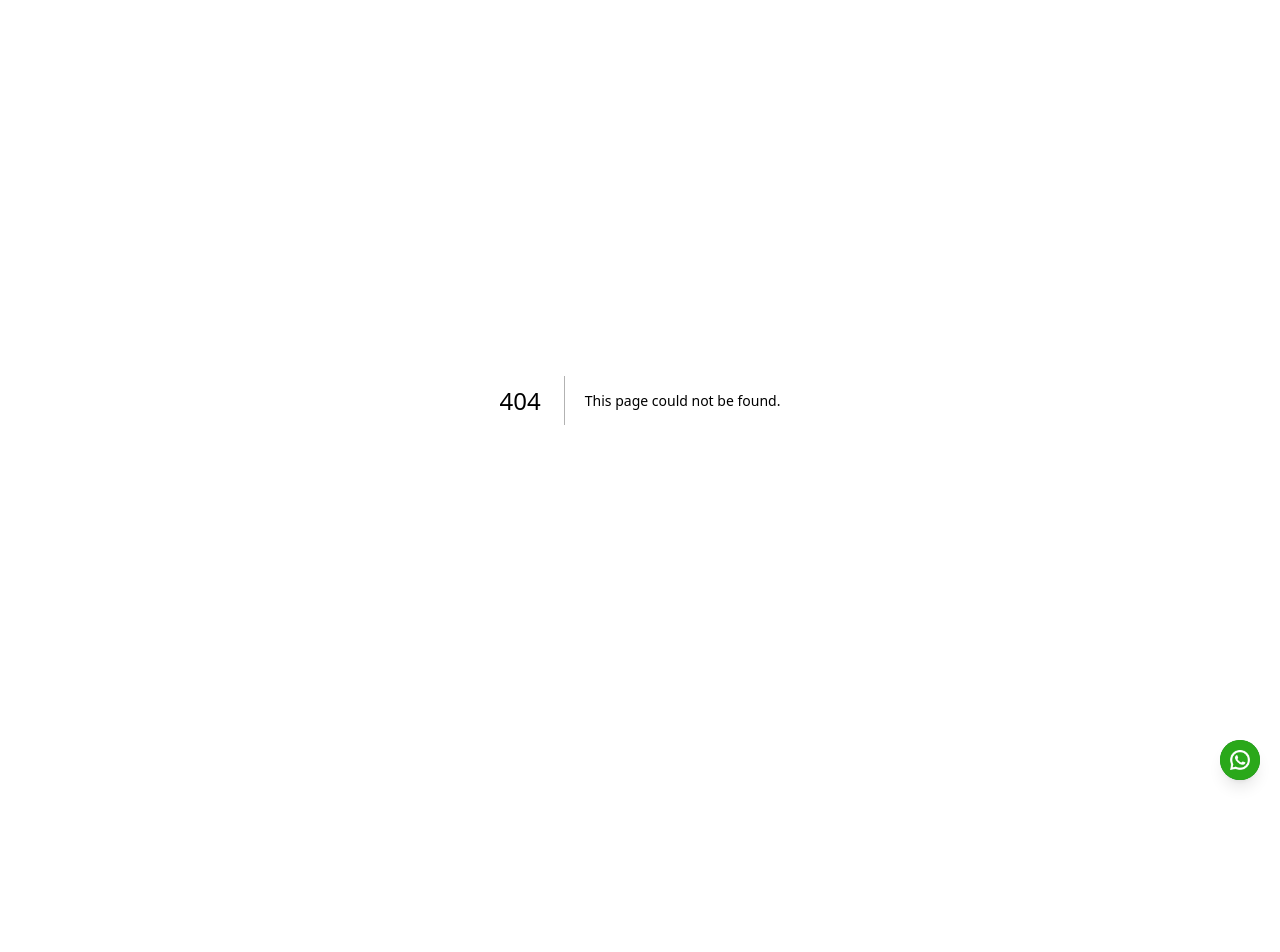
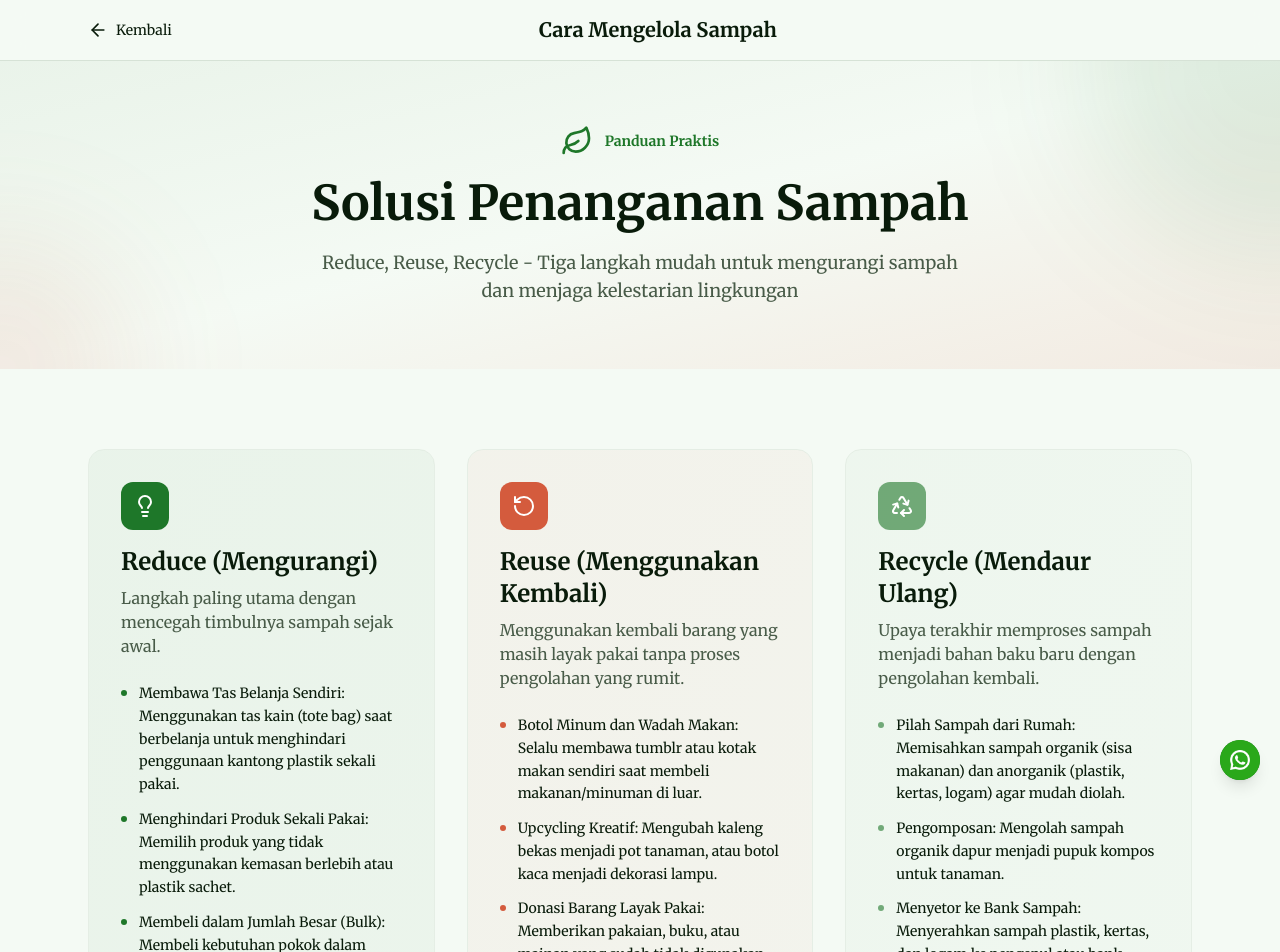
Before and after one commit to yasersyafa/ppkc-web, a Next.js app: page /solutions in a window 1280 px wide. Before the commit this address had no page. Shown: the top 952 px of the page. Before the commit the page ends 800 px from the top, so only its background shows below. Built offline with nearby package versions, Linux system fonts and the light colour scheme.

Commit message:
feat: add page about 3R

```diff
--- a/app/page.tsx
+++ b/app/page.tsx
@@ -47,16 +47,22 @@ function HomeContent() {
               <Leaf className="w-6 h-6 text-primary-foreground" />
             </div> */}
             <Image src="/Logo.png" alt="PPK-C Logo" width={70} height={70} />
-            <span className="text-xl font-bold text-foreground">PPK-C</span>
+            <span className="text-xl font-bold text-foreground max-md:hidden">
+              PPK-C
+            </span>
           </div>
-          <div className="flex items-center gap-4">
+          <div className="flex items-center gap-2 md:gap-4">
+            <Link
+              href="/solutions"
+              className="text-sm md:text-base font-medium text-muted-foreground hover:text-foreground transition-colors"
+            >
+              Cara Mengelola Sampah
+            </Link>
             <Link
               href="/team"
-              className="flex items-center gap-2 px-4 py-2 rounded-full bg-primary/10 text-primary hover:bg-primary/20 transition-colors font-medium text-sm"
+              className="text-sm md:text-base font-medium text-muted-foreground hover:text-foreground transition-colors"
             >
-              <Users className="w-4 h-4" />
-              <span className="hidden sm:inline">Profil Tim</span>
-              <span className="sm:hidden">Tim</span>
+              Profil Tim
             </Link>
           </div>
         </nav>
--- /dev/null
+++ b/app/solutions/page.tsx
@@ -0,0 +1,177 @@
+"use client";
+
+import Link from "next/link";
+import { Leaf, ArrowLeft, Lightbulb, RotateCcw, Recycle } from "lucide-react";
+import { Button } from "@/components/ui/button";
+
+export default function SolutionsPage() {
+  const solutions = [
+    {
+      id: "reduce",
+      title: "Reduce (Mengurangi)",
+      icon: Lightbulb,
+      color: "from-primary to-primary/80",
+      accent: "bg-primary",
+      description:
+        "Langkah paling utama dengan mencegah timbulnya sampah sejak awal.",
+      items: [
+        "Membawa Tas Belanja Sendiri: Menggunakan tas kain (tote bag) saat berbelanja untuk menghindari penggunaan kantong plastik sekali pakai.",
+        "Menghindari Produk Sekali Pakai: Memilih produk yang tidak menggunakan kemasan berlebih atau plastik sachet.",
+        "Membeli dalam Jumlah Besar (Bulk): Membeli kebutuhan pokok dalam ukuran besar sekaligus untuk mengurangi jumlah sampah kemasan plastik kecil.",
+        "Paperless: Mengurangi penggunaan kertas dengan beralih ke dokumen digital atau e-billing.",
+      ],
+    },
+    {
+      id: "reuse",
+      title: "Reuse (Menggunakan Kembali)",
+      icon: RotateCcw,
+      color: "from-accent to-accent/80",
+      accent: "bg-accent",
+      description:
+        "Menggunakan kembali barang yang masih layak pakai tanpa proses pengolahan yang rumit.",
+      items: [
+        "Botol Minum dan Wadah Makan: Selalu membawa tumblr atau kotak makan sendiri saat membeli makanan/minuman di luar.",
+        "Upcycling Kreatif: Mengubah kaleng bekas menjadi pot tanaman, atau botol kaca menjadi dekorasi lampu.",
+        "Donasi Barang Layak Pakai: Memberikan pakaian, buku, atau mainan yang sudah tidak digunakan kepada orang lain yang membutuhkan.",
+        "Isi Ulang (Refill): Membeli produk pembersih atau sabun dalam kemasan isi ulang untuk dimasukkan ke botol yang sudah ada.",
+      ],
+    },
+    {
+      id: "recycle",
+      title: "Recycle (Mendaur Ulang)",
+      icon: Recycle,
+      color: "from-primary/60 to-primary/40",
+      accent: "bg-primary/60",
+      description:
+        "Upaya terakhir memproses sampah menjadi bahan baku baru dengan pengolahan kembali.",
+      items: [
+        "Pilah Sampah dari Rumah: Memisahkan sampah organik (sisa makanan) dan anorganik (plastik, kertas, logam) agar mudah diolah.",
+        "Pengomposan: Mengolah sampah organik dapur menjadi pupuk kompos untuk tanaman.",
+        "Menyetor ke Bank Sampah: Menyerahkan sampah plastik, kertas, dan logam ke pengepul atau bank sampah untuk dikirim ke pabrik daur ulang.",
+        "Membeli Produk Hasil Daur Ulang: Mendukung ekonomi sirkular dengan membeli produk yang terbuat dari bahan daur ulang (misalnya kertas daur ulang atau tisu berbahan serat bambu).",
+      ],
+    },
+  ];
+
+  return (
+    <div className="min-h-screen bg-background">
+      {/* Header */}
+      <header className="sticky top-0 z-50 bg-background/80 backdrop-blur-md border-b border-border">
+        <div className="max-w-6xl mx-auto px-4 md:px-6 py-4 flex items-center justify-between">
+          <Link
+            href="/"
+            className="flex items-center gap-2 hover:opacity-80 transition-opacity"
+          >
+            <ArrowLeft className="w-5 h-5" />
+            <span className="text-sm font-medium">Kembali</span>
+          </Link>
+          <h1 className="text-lg md:text-xl font-bold text-foreground">
+            Cara Mengelola Sampah
+          </h1>
+          <div className="w-12" />
+        </div>
+      </header>
+
+      {/* Hero Section */}
+      <section className="relative overflow-hidden py-12 md:py-16">
+        <div className="absolute inset-0 bg-linear-to-br from-primary/5 via-background to-accent/10" />
+        <div className="absolute top-0 right-0 w-96 h-96 bg-primary/10 rounded-full blur-3xl -translate-y-1/2 translate-x-1/2" />
+        <div className="absolute bottom-0 left-0 w-64 h-64 bg-accent/10 rounded-full blur-3xl translate-y-1/2 -translate-x-1/2" />
+
+        <div className="relative z-10 max-w-6xl mx-auto px-4 md:px-6">
+          <div className="flex items-center justify-center gap-3 mb-4">
+            <Leaf className="w-8 h-8 text-primary" />
+            <span className="text-sm font-semibold text-primary">
+              Panduan Praktis
+            </span>
+          </div>
+          <h2 className="text-3xl md:text-4xl lg:text-5xl font-bold text-center text-foreground mb-4 leading-tight">
+            Solusi Penanganan Sampah
+          </h2>
+          <p className="text-center text-muted-foreground text-base md:text-lg max-w-2xl mx-auto">
+            Reduce, Reuse, Recycle - Tiga langkah mudah untuk mengurangi sampah
+            dan menjaga kelestarian lingkungan
+          </p>
+        </div>
+      </section>
+
+      {/* Solutions Grid */}
+      <section className="py-16 md:py-20">
+        <div className="max-w-6xl mx-auto px-4 md:px-6">
+          <div className="grid grid-cols-1 md:grid-cols-3 gap-6 md:gap-8">
+            {solutions.map((solution) => {
+              const IconComponent = solution.icon;
+              return (
+                <div
+                  key={solution.id}
+                  className="group relative overflow-hidden rounded-xl border border-border/50 hover:border-primary/50 transition-all duration-300"
+                >
+                  {/* Background gradient */}
+                  <div
+                    className={`absolute inset-0 bg-linear-to-br ${solution.color} opacity-5 group-hover:opacity-10 transition-opacity`}
+                  />
+
+                  {/* Card content */}
+                  <div className="relative p-6 md:p-8">
+                    {/* Icon */}
+                    <div
+                      className={`w-12 h-12 rounded-lg ${solution.accent} flex items-center justify-center mb-4`}
+                    >
+                      <IconComponent className="w-6 h-6 text-white" />
+                    </div>
+
+                    {/* Title */}
+                    <h3 className="text-xl md:text-2xl font-bold text-foreground mb-2">
+                      {solution.title}
+                    </h3>
+
+                    {/* Description */}
+                    <p className="text-sm md:text-base text-muted-foreground mb-6">
+                      {solution.description}
+                    </p>
+
+                    {/* Items list */}
+                    <div className="space-y-3">
+                      {solution.items.map((item, idx) => (
+                        <div key={idx} className="flex gap-3">
+                          <div
+                            className={`w-1.5 h-1.5 rounded-full ${solution.accent} mt-2 shrink-0`}
+                          />
+                          <p className="text-sm text-foreground leading-relaxed">
+                            {item}
+                          </p>
+                        </div>
+                      ))}
+                    </div>
+                  </div>
+                </div>
+              );
+            })}
+          </div>
+        </div>
+      </section>
+
+      {/* Call to Action */}
+      <section className="py-16 md:py-20 bg-linear-to-br from-primary/10 via-background to-accent/10">
+        <div className="max-w-3xl mx-auto px-4 md:px-6 text-center">
+          <h3 className="text-2xl md:text-3xl font-bold text-foreground mb-4">
+            Mulai Terapkan Sekarang
+          </h3>
+          <p className="text-muted-foreground mb-8 text-base md:text-lg">
+            Setiap langkah kecil yang Anda lakukan berkontribusi besar untuk
+            menjaga kelestarian lingkungan. Yuk, mulai dari sekarang untuk masa
+            depan yang lebih hijau!
+          </p>
+          <Link href="/">
+            <Button size="lg" className="bg-accent hover:bg-accent/90">
+              Laporkan Sampah Menumpuk
+            </Button>
+          </Link>
+        </div>
+      </section>
+
+      {/* Footer spacing */}
+      <div className="h-8" />
+    </div>
+  );
+}
```
